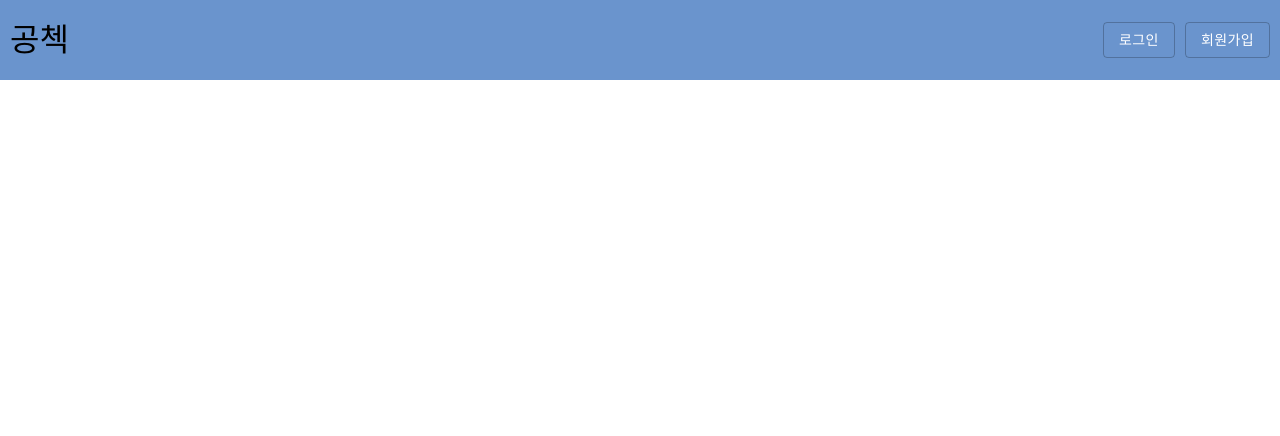
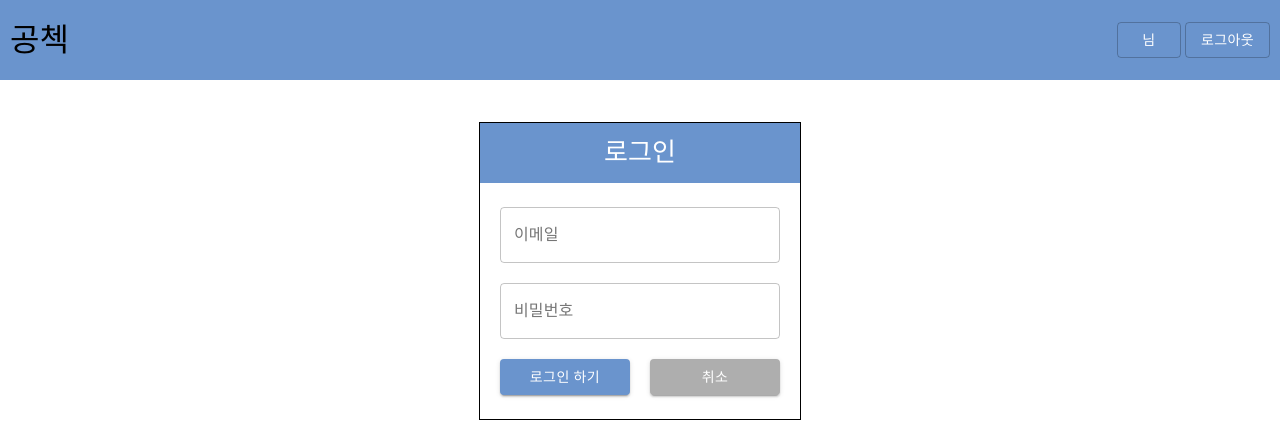
Before and after one commit to 0Check/gongCheck, a Next.js app in the folder client/: page / in a window 1280 px wide. Shown: the top 436 px of the page. Built offline with nearby package versions, Linux system fonts and the light colour scheme; no server answers.

Commit message:
[#15]feat: BE 회원가입 기능 추가

```diff
--- a/client/src/components/atomic/molecules/menus.tsx
+++ b/client/src/components/atomic/molecules/menus.tsx
@@ -1,33 +1,13 @@
 import styled from "@emotion/styled";
-import { Button } from "@material-ui/core";
-import { useState } from "react";
 import { MAIN_COLOR } from "../../../commons/color";
 import Text1 from "../atoms/text1";
-import SignUpModal from "../templates/SignUpModal";
+import AuthContainer from "../organisms/authContainer";
 
 export default function Menus() {
-  const [isOpenSignInModal, setIsOpenSignInModal] = useState(false);
-  const [isOpenSignUpModal, setIsOpenSignUpModal] = useState(false);
-
-  const modalSignUpToggleHandler = () => {
-    setIsOpenSignUpModal((prev) => !prev);
-  };
-
   return (
     <Wrapper>
-      <SignUpModal
-        isOpenModal={isOpenSignUpModal}
-        modalToggleHandler={modalSignUpToggleHandler}
-      />
       <Text1 fontSize="2rem" value="공첵" />
-      <AuthButtonGroup>
-        <Button variant="outlined" onClick={() => setIsOpenSignInModal(true)}>
-          로그인
-        </Button>
-        <Button variant="outlined" onClick={() => setIsOpenSignUpModal(true)}>
-          회원가입
-        </Button>
-      </AuthButtonGroup>
+      <AuthContainer />
     </Wrapper>
   );
 }
@@ -40,11 +20,3 @@ export const Wrapper = styled.div`
   align-items: center;
   padding: 0px 10px;
 `;
-const AuthButtonGroup = styled.div`
-  display: flex;
-  gap: 10px;
-
-  button {
-    color: white;
-  }
-`;
--- /dev/null
+++ b/client/src/components/atomic/organisms/authContainer.tsx
@@ -0,0 +1,156 @@
+import styled from "@emotion/styled";
+import { Button } from "@material-ui/core";
+import { useState, useEffect } from "react";
+import { useSelector } from "react-redux";
+import SignInModal from "../templates/SignInModal";
+import SignUpModal from "../templates/SignUpModal";
+import { RootState } from "../../../redux/store/reducers";
+import { store } from "../../../redux/store";
+import { setUserInfo } from "../../../redux/store/auth/actions";
+import {
+  browserSessionPersistence,
+  setPersistence,
+  signInWithEmailAndPassword,
+} from "firebase/auth";
+import { doc, getDoc } from "firebase/firestore";
+import {
+  firebaseAuthService,
+  firebaseDbService,
+} from "../../../config/firebase";
+/**
+ * Author : Sukyung Lee
+ * FileName: auth.tsx
+ * Date: 2022-11-14 16:06:41
+ * Description :
+ */
+const AuthContainer = () => {
+  const [isOpenSignInModal, setIsOpenSignInModal] = useState(false);
+  const [isOpenSignUpModal, setIsOpenSignUpModal] = useState(false);
+  const [isLoading, setIsLoading] = useState(true);
+  const authStore = useSelector((state: RootState) => state.authStore);
+  const modalSignUpToggleHandler = () => {
+    setIsOpenSignUpModal((prev: any) => !prev);
+  };
+
+  const modalSignInToggleHandler = () => {
+    setIsOpenSignInModal((prev: any) => !prev);
+  };
+  const LogoutHandler = () => {
+    store.dispatch(
+      setUserInfo({
+        uid: "",
+        email: "",
+        displayName: "",
+        gender: "",
+        birth: "",
+      })
+    );
+    firebaseAuthService.signOut();
+  };
+
+  useEffect(() => {
+    firebaseAuthService.onAuthStateChanged(async (currentUser) => {
+      if (currentUser) {
+        const userData = await getDoc(
+          doc(firebaseDbService, "user", currentUser?.uid)
+        );
+        if (userData.exists()) {
+          store.dispatch(
+            setUserInfo({
+              uid: currentUser?.uid,
+              email: userData.data().email,
+              displayName: userData.data().displayName,
+              gender: userData.data().gender,
+              birth: userData.data().birth,
+            })
+          );
+        }
+      }
+      setIsLoading(false);
+    });
+  }, []);
+
+  return (
+    <>
+      {isLoading ? (
+        <Spinner />
+      ) : (
+        <Wrapper>
+          <SignUpModal
+            isOpenModal={isOpenSignUpModal}
+            modalToggleHandler={modalSignUpToggleHandler}
+          />
+          <SignInModal
+            isOpenModal={isOpenSignInModal}
+            modalToggleHandler={modalSignInToggleHandler}
+          />
+          {authStore.displayName === "" && (
+            <FlexDiv>
+              <Button
+                variant="outlined"
+                onClick={() => setIsOpenSignInModal(true)}
+              >
+                로그인
+              </Button>
+              <Button
+                variant="outlined"
+                onClick={() => setIsOpenSignUpModal(true)}
+              >
+                회원가입
+              </Button>
+            </FlexDiv>
+          )}
+          {authStore.displayName !== "" && (
+            <FlexDiv>
+              <Button variant="outlined">{authStore.displayName}님 </Button>
+              <Button variant="outlined" onClick={LogoutHandler}>
+                로그아웃
+              </Button>
+            </FlexDiv>
+          )}
+        </Wrapper>
+      )}
+    </>
+  );
+};
+export default AuthContainer;
+const Wrapper = styled.div`
+  display: flex;
+  gap: 10px;
+
+  button {
+    color: white;
+  }
+`;
+const FlexDiv = styled.div`
+  display: flex;
+  align-items: center;
+  gap: 4px;
+  height: 100%;
+`;
+const Spinner = styled.div`
+  width: 50px;
+  --b: 8px; /* the border thickness */
+  aspect-ratio: 1;
+  border-radius: 50%;
+  padding: 1px;
+  background: conic-gradient(#0000 10%, #f03355) content-box;
+  -webkit-mask: repeating-conic-gradient(
+      #0000 0deg,
+      #000 1deg 20deg,
+      #0000 21deg 36deg
+    ),
+    radial-gradient(
+      farthest-side,
+      #0000 calc(100% - var(--b) - 1px),
+      #000 calc(100% - var(--b))
+    );
+  -webkit-mask-composite: destination-in;
+  mask-composite: intersect;
+  animation: s4 1s infinite steps(10);
+  @keyframes s4 {
+    to {
+      transform: rotate(1turn);
+    }
+  }
+`;
--- a/client/src/components/atomic/templates/SignUpModal.tsx
+++ b/client/src/components/atomic/templates/SignUpModal.tsx
@@ -4,6 +4,9 @@ import { Box, Modal, TextField } from "@material-ui/core";
 import Button from "@material-ui/core/Button";
 import { SetStateAction, useState } from "react";
 import { styled as muiStyled } from "@mui/material/styles";
+import { createUserWithEmailAndPassword, updateProfile } from "firebase/auth";
+import { firebaseAuthService, firebaseApp } from "../../../config/firebase";
+import { doc, getFirestore, setDoc } from "firebase/firestore";
 
 /**
  * Author : Sukyung Lee
@@ -40,7 +43,31 @@ const SignUpModal = (props: ISignUpModalTypes) => {
       setState(value);
     };
 
-  const signUpHandler = () => {};
+  const signUpHandler = async () => {
+    await createUserWithEmailAndPassword(
+      firebaseAuthService,
+      registerEmail,
+      registerPassword
+    )
+      .then((result) => {
+        const userObj = {
+          email: result.user.email,
+          displayName: registerNickname,
+          gender: registerGender,
+          birth: registerBirth,
+          photoURL: "",
+        };
+        const db = getFirestore(firebaseApp);
+        const userRef = doc(db, "user", result.user.uid);
+        setDoc(userRef, userObj);
+        alert("회원가입이 되었습니다.");
+        props.modalToggleHandler();
+      })
+      .catch((error) => {
+        console.log("SignUpModal.tsx : ", error.code);
+        console.log("SignUpModal.tsx : ", error.message);
+      });
+  };
 
   return (
     <Modal
@@ -108,7 +135,7 @@ const SignUpModal = (props: ISignUpModalTypes) => {
           onChange={registerInputHandler(setRegisterBirth)}
         />
         <SubmitButtonGroup>
-          <Button variant="contained" onClick={() => signUpHandler}>
+          <Button variant="contained" onClick={signUpHandler}>
             회원가입하기
           </Button>
           <Button variant="contained" onClick={props.modalToggleHandler}>
--- a/client/src/config/firebase.ts
+++ b/client/src/config/firebase.ts
@@ -13,6 +13,6 @@ const firebaseConfig = {
 };
 
 export const firebaseApp = initializeApp(firebaseConfig);
-export const firebaseAuthService = getAuth(firebaseApp);
+export const firebaseAuthService = getAuth();
 export const firebaseDbService = getFirestore();
 export const firebaseRealtimeDbService = getDatabase();
```
